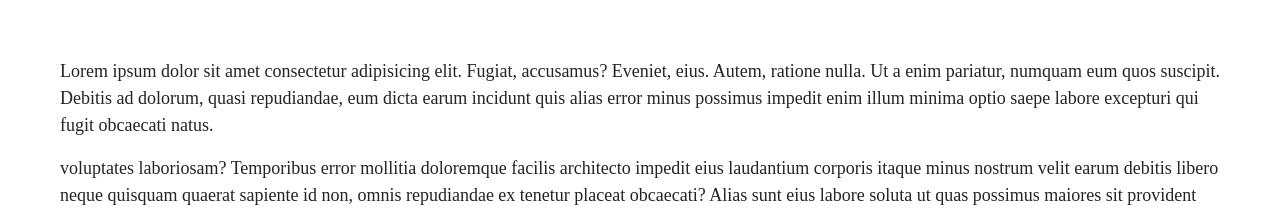
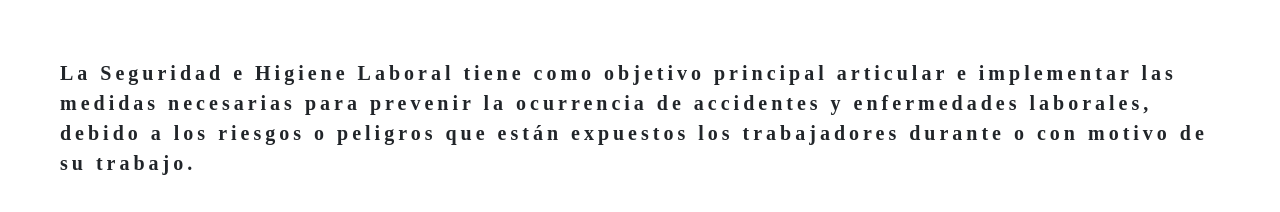
Before and after one commit to Felipao22/Proteccion-laboral, a React (Create React App) app in the folder client/: page / in a window 1280 px wide. Shown: the part 738-950 px from the top of the page. Built offline with nearby package versions, Linux system fonts and the light colour scheme; a web font is replaced by a local one.

Commit message:
add images in carousel and text in home

```diff
--- a/client/src/components/carousel/Carousel.css
+++ b/client/src/components/carousel/Carousel.css
@@ -43,6 +43,7 @@
   object-fit:cover;
   max-height: 80vh;
 }
+
 .box-text{
   position: absolute !important;
   z-index: 999 !important;
--- a/client/src/components/carousel/Carousel.jsx
+++ b/client/src/components/carousel/Carousel.jsx
@@ -1,7 +1,10 @@
 import React from "react";
 import { Carousel } from "react-bootstrap";
 import "./Carousel.css";
-import logoBlanco from '../../assets/LOGO CUADRADO blanco.png'
+import logoBlanco from '../../assets/LOGO CUADRADO blanco.png';
+import proteccion from '../../assets/proteccion.jpg';
+import people from '../../assets/people.jpg';
+import exit from '../../assets/exit.jpeg'
 
 export default function Carrusel() {
   return (
@@ -27,8 +30,8 @@ export default function Carrusel() {
         </div>
         <img
           className="d-block w-100"
-          src="https://www.bureauveritas.co.uk/sites/g/files/zypfnx216/files/2019-05/workplace%20health%20and%20safety.jpg"
-          alt="Third slide"
+          src={proteccion}
+          alt="First slide"
         />
       </Carousel.Item>
       <Carousel.Item interval={2000} >
@@ -38,8 +41,8 @@ export default function Carrusel() {
         </div>
         <img
           className="d-block w-100"
-          src="https://www.bureauveritas.co.uk/sites/g/files/zypfnx216/files/2019-05/workplace%20health%20and%20safety.jpg"
-          alt="Third slide"
+          src={people}
+          alt="Second slide"
         />
       </Carousel.Item>
       <Carousel.Item interval={2000} >
@@ -49,7 +52,7 @@ export default function Carrusel() {
         </div>
         <img
           className="d-block w-100"
-          src="https://www.bureauveritas.co.uk/sites/g/files/zypfnx216/files/2019-05/workplace%20health%20and%20safety.jpg"
+          src={exit}
           alt="Third slide"
         />
       </Carousel.Item>
--- a/client/src/components/home/Home.css
+++ b/client/src/components/home/Home.css
@@ -4,18 +4,19 @@
     align-content: center;
     min-height: 100vh;
 } */
-.header{
+/* .header{
     margin:3.75rem ;
     font-size:large;
     font-family: YuGothL;
     font-weight:500;
-}
+} */
 
 .hidden{
     margin:3.75rem ;
-    font-size:large;
+    font-size:1.25rem;
     font-family: YuGothL;
-    font-weight:500;
+    font-weight:700;
+    letter-spacing: 0.25rem;
     opacity: 0;
     -webkit-filter:blur(5px);
     filter: blur(5px);
--- a/client/src/components/home/Home.jsx
+++ b/client/src/components/home/Home.jsx
@@ -1,4 +1,4 @@
-import React,{useEffect} from "react";
+import React, { useEffect } from "react";
 import Carousel from "../carousel/Carousel";
 // import NavBar from "../navbar/NavBar";
 import "./Home.css";
@@ -10,10 +10,10 @@ import "mdb-react-ui-kit/dist/css/mdb.min.css";
 export default function Home() {
   const observer = new IntersectionObserver((entries) => {
     entries.forEach((entry) => {
-      if(entry.isIntersecting){
-        entry.target.classList.add('show');
-      }else {
-       entry.target.classList.remove('show')
+      if (entry.isIntersecting) {
+        entry.target.classList.add("show");
+      } else {
+        entry.target.classList.remove("show");
       }
     });
   });
@@ -21,29 +21,27 @@ export default function Home() {
   useEffect(() => {
     const hiddenElements = document.querySelectorAll(".hidden");
     hiddenElements.forEach((el) => observer.observe(el));
-
   });
-
 
   return (
     <div>
-      <Carousel/>
+      <Carousel />
       <div className="hidden">
         <p>
-          Lorem ipsum dolor sit amet consectetur adipisicing elit. Fugiat,
-          accusamus? Eveniet, eius. Autem, ratione nulla. Ut a enim pariatur,
-          numquam eum quos suscipit. Debitis ad dolorum, quasi repudiandae, eum
-          dicta earum incidunt quis alias error minus possimus impedit enim
-          illum minima optio saepe labore excepturi qui fugit obcaecati natus.
+          La Seguridad e Higiene Laboral tiene como objetivo principal articular
+          e implementar las medidas necesarias para prevenir la ocurrencia de
+          accidentes y enfermedades laborales, debido a los riesgos o peligros
+          que están expuestos los trabajadores durante o con motivo de su
+          trabajo.
         </p>
-        <p>
+        {/* <p>
           voluptates laboriosam? Temporibus error mollitia doloremque facilis
           architecto impedit eius laudantium corporis itaque minus nostrum velit
           earum debitis libero neque quisquam quaerat sapiente id non, omnis
           repudiandae ex tenetur placeat obcaecati? Alias sunt eius labore
           soluta ut quas possimus maiores sit provident deleniti molestiae cum,
           excepturi, ad distinctio? Dolorem, nobis fuga.
-        </p>
+        </p> */}
       </div>
       {/* <div>
         <h1 className="texto-nosotros">Nosotros</h1>
```
Also changed, not shown: client/src/assets/proteccion.jpg (added).
